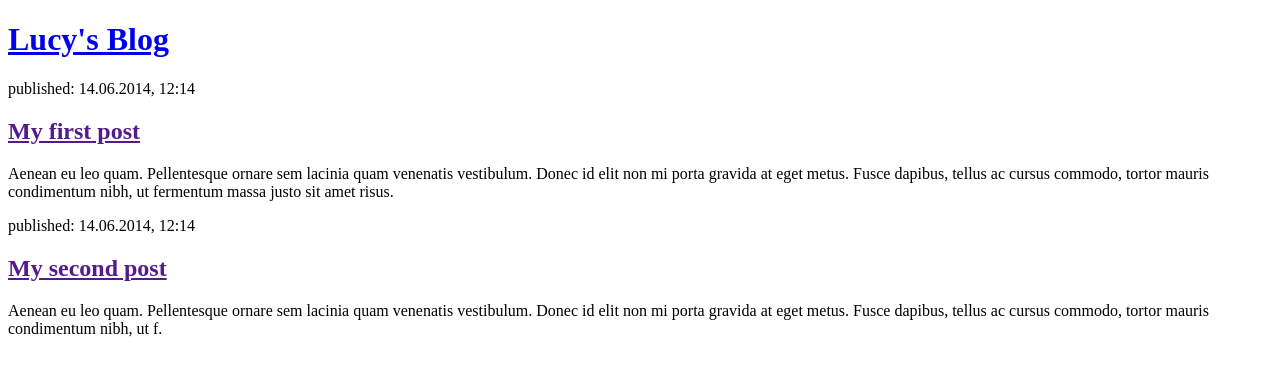
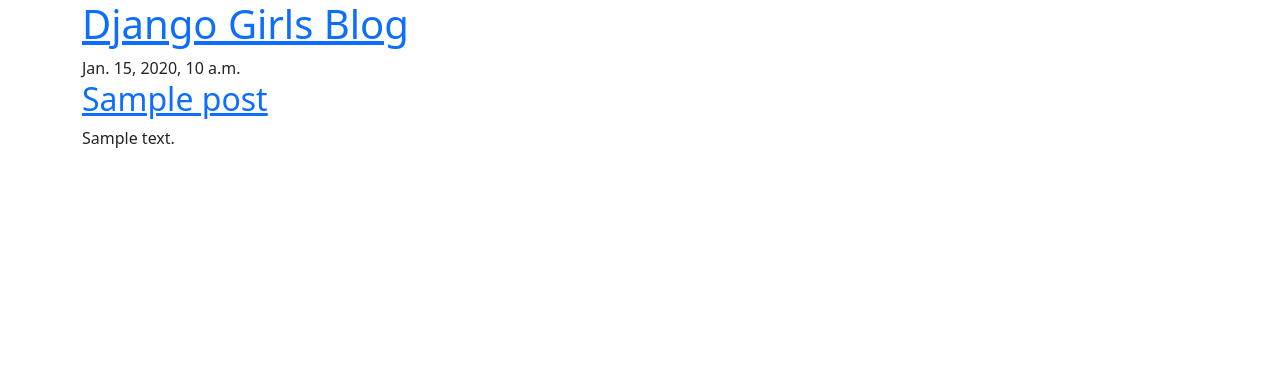
Before and after one commit to mulgrewl/my-first-blog, a Django app: page / in a window 1280 px wide. Shown: the top 376 px of the page. Run offline with Django 3.2, Linux system fonts and the light colour scheme; tables that the repository leaves empty hold one stand-in row (values such as "Sample post").

Commit message:
Added view for blog post

```diff
--- /dev/null
+++ b/blog/templates/blog/base.html
@@ -0,0 +1,25 @@
+{% load static %}
+
+<!DOCTYPE html>
+<html>
+    <head>
+        <title>Lucy's blog</title>
+        <link rel="stylesheet" href="https://cdn.jsdelivr.net/npm/bootstrap@5.1.3/dist/css/bootstrap.min.css" integrity="sha384-1BmE4kWBq78iYhFldvKuhfTAU6auU8tT94WrHftjDbrCEXSU1oBoqyl2QvZ6jIW3" crossorigin="anonymous">
+        <link rel="stylesheet" href="{% static 'css/blog.css' %}">
+    </head>
+    <body>
+        <header class="page-header">
+            <div class="container">
+                <h1><a href="/">Django Girls Blog</a></h1>
+            </div>
+        </header>
+        <main class="container">
+            <div class="row">
+                <div class="col">
+                {% block content %}
+                {% endblock %}
+                </div>
+            </div>
+        </main>
+    </body>
+</html>
--- a/blog/templates/blog/post_list.html
+++ b/blog/templates/blog/post_list.html
@@ -1,23 +1,13 @@
-<!DOCTYPE html>
-<html>
-    <head>
-        <title>Lucy's blog</title>
-    </head>
-    <body>
-        <header>
-            <h1><a href="/">Lucy's Blog</a></h1>
-        </header>
+{% extends 'blog/base.html' %}
 
-        <article>
-            <time>published: 14.06.2014, 12:14</time>
-            <h2><a href="">My first post</a></h2>
-            <p>Aenean eu leo quam. Pellentesque ornare sem lacinia quam venenatis vestibulum. Donec id elit non mi porta gravida at eget metus. Fusce dapibus, tellus ac cursus commodo, tortor mauris condimentum nibh, ut fermentum massa justo sit amet risus.</p>
+{% block content %}
+    {% for post in posts %}
+        <article class="post">
+            <time class="date">
+                {{ post.published_date }}
+            </time>
+            <h2><a href="{% url 'post_detail' pk=post.pk %}">{{ post.title }}</a></h2>
+            <p>{{ post.text|linebreaksbr }}</p>
         </article>
-
-        <article>
-            <time>published: 14.06.2014, 12:14</time>
-            <h2><a href="">My second post</a></h2>
-            <p>Aenean eu leo quam. Pellentesque ornare sem lacinia quam venenatis vestibulum. Donec id elit non mi porta gravida at eget metus. Fusce dapibus, tellus ac cursus commodo, tortor mauris condimentum nibh, ut f.</p>
-        </article>
-    </body>
-</html>
+    {% endfor %}
+{% endblock %}
--- a/blog/urls.py
+++ b/blog/urls.py
@@ -3,4 +3,5 @@
 
 urlpatterns = [
     path('', views.post_list, name='post_list'),
+    path('post/<int:pk>/', views.post_detail, name='post_detail')
 ]
--- a/blog/views.py
+++ b/blog/views.py
@@ -1,5 +1,12 @@
-from django.shortcuts import render
+from django.shortcuts import render, get_object_or_404
+from django.utils import timezone
+from .models import Post
 
 # Create your views here.
 def post_list(request):
-    return render(request, 'blog/post_list.html', {})
+    posts = Post.objects.filter(published_date__lte=timezone.now()).order_by('published_date')
+    return render(request, 'blog/post_list.html', {'posts': posts})
+
+def post_detail(request, pk):
+    post = get_object_or_404(Post, pk=pk)
+    return render(request, 'blog/post_detail.html', {'post': post})
```
Also changed, not shown: blog/templates/blog/post_detail.html (added, +13 -0 lines), blog/static/css/blog.css (added).
